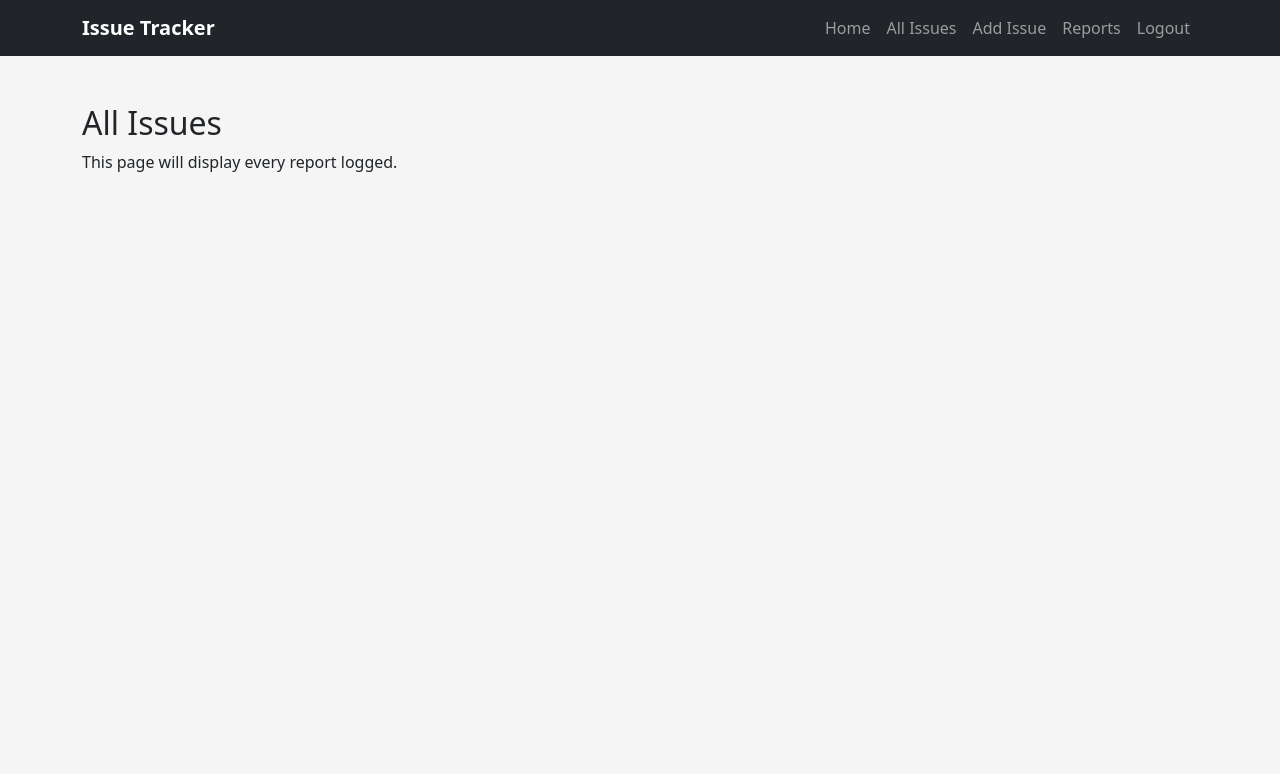
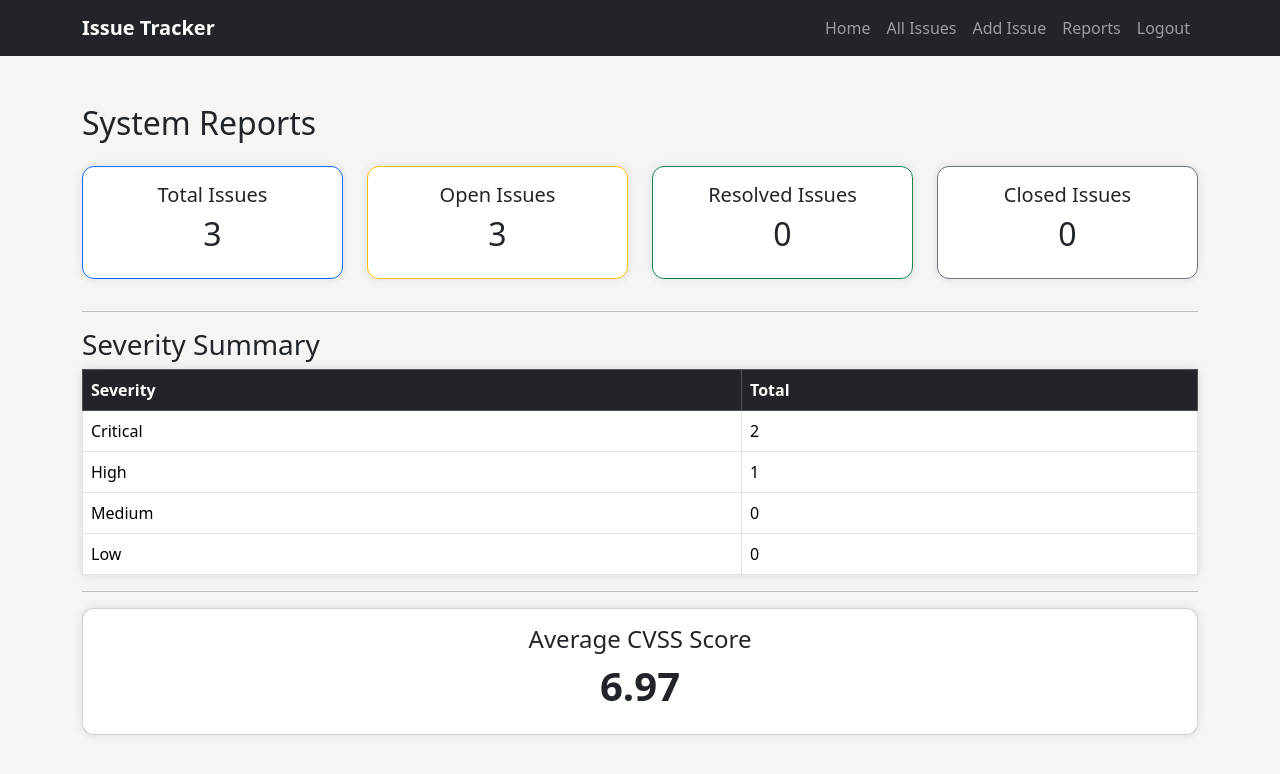
Before and after one commit to dbsspencerjohn-dot/spencer, a Flask app: page /reports in a window 1280 px wide. Shown: the top 774 px of the page. Run offline with Flask 3, Linux system fonts and the light colour scheme; a user stored in the database is signed in.

Commit message:
display the statistic of the issues ( Source : Flask documentation + Self )

```diff
--- a/templates/report.html
+++ b/templates/report.html
@@ -1,8 +1,98 @@
-{% extends "base.html" %} {% block title %} All Issues {% endblock %} {% block
+{% extends "base.html" %} {% block title %} Reports {% endblock %} {% block
 content %}
 
-<h2>All Issues</h2>
+<h2 class="mb-4">System Reports</h2>
 
-<p>This page will display every report logged.</p>
+<div class="row">
+  <div class="col-md-3 mb-3">
+    <div class="card text-center border-primary">
+      <div class="card-body">
+        <h5>Total Issues</h5>
+
+        <h2>{{ total_issues }}</h2>
+      </div>
+    </div>
+  </div>
+
+  <div class="col-md-3 mb-3">
+    <div class="card text-center border-warning">
+      <div class="card-body">
+        <h5>Open Issues</h5>
+
+        <h2>{{ open_issues }}</h2>
+      </div>
+    </div>
+  </div>
+
+  <div class="col-md-3 mb-3">
+    <div class="card text-center border-success">
+      <div class="card-body">
+        <h5>Resolved Issues</h5>
+
+        <h2>{{ resolved_issues }}</h2>
+      </div>
+    </div>
+  </div>
+
+  <div class="col-md-3 mb-3">
+    <div class="card text-center border-secondary">
+      <div class="card-body">
+        <h5>Closed Issues</h5>
+
+        <h2>{{ closed_issues }}</h2>
+      </div>
+    </div>
+  </div>
+</div>
+
+<hr />
+
+<h3>Severity Summary</h3>
+
+<table class="table table-bordered">
+  <thead class="table-dark">
+    <tr>
+      <th>Severity</th>
+
+      <th>Total</th>
+    </tr>
+  </thead>
+
+  <tbody>
+    <tr>
+      <td>Critical</td>
+
+      <td>{{ critical_issues }}</td>
+    </tr>
+
+    <tr>
+      <td>High</td>
+
+      <td>{{ high_issues }}</td>
+    </tr>
+
+    <tr>
+      <td>Medium</td>
+
+      <td>{{ medium_issues }}</td>
+    </tr>
+
+    <tr>
+      <td>Low</td>
+
+      <td>{{ low_issues }}</td>
+    </tr>
+  </tbody>
+</table>
+
+<hr />
+
+<div class="card">
+  <div class="card-body text-center">
+    <h4>Average CVSS Score</h4>
+
+    <h1>{{ average_cvss }}</h1>
+  </div>
+</div>
 
 {% endblock %}
```
